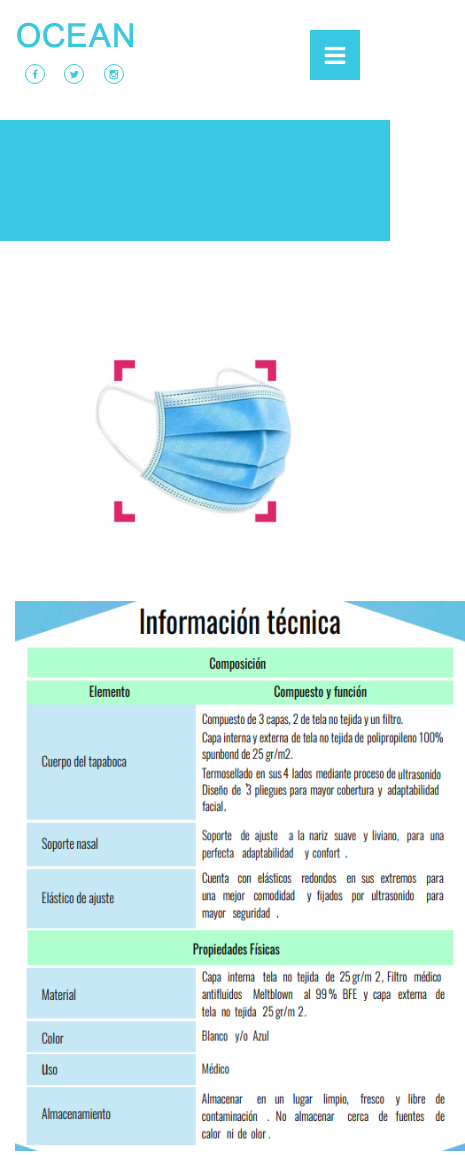
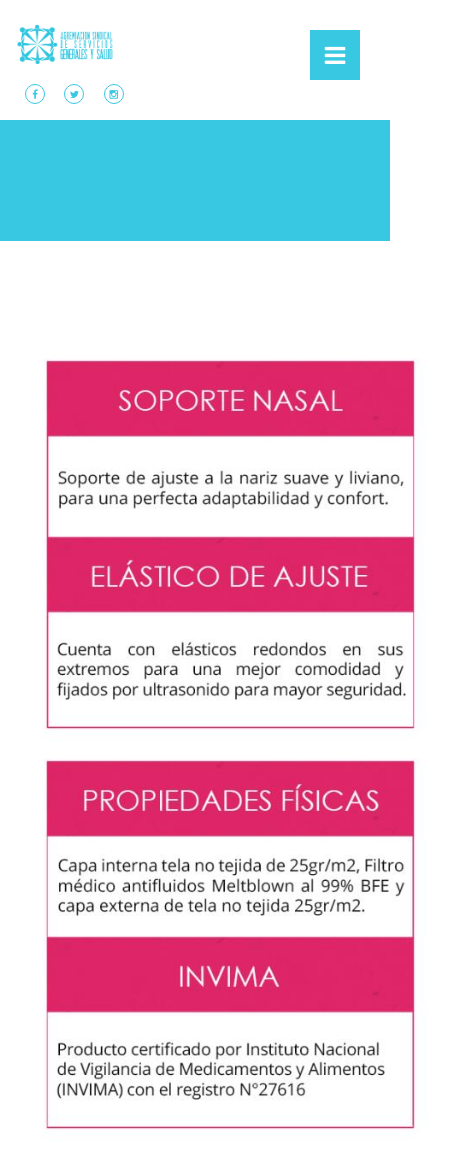
Before and after one commit to Gergash/TapabocasJ, a plain HTML site: page pagina_jorge/index.html in a window 390 px wide. Shown: the top 1155 px of the page, 465 px wide, since content can reach past the window. Drawn offline with nearby package versions, Linux system fonts and the light colour scheme.

Commit message:
cambios en el responsive

```diff
--- a/pagina_jorge/css/templatemo_style.css
+++ b/pagina_jorge/css/templatemo_style.css
@@ -188,6 +188,10 @@ label {
   }
 }
 /* ==========================================================================
+    Sliders
+   ========================================================================== */
+
+/* ==========================================================================
     Structure & Defaults
    ========================================================================== */
 html,
@@ -369,6 +373,7 @@ a#mobile_menu {
   margin-top: 120px;
   position: relative;
   z-index: 12;
+
 }
 .top-c .topc-img {
   margin-top: 60px;
--- a/pagina_jorge/index.html
+++ b/pagina_jorge/index.html
@@ -56,7 +56,7 @@
                 <div class="menu-holder">
                     <div class="col-md-3 col-sm-2 logo">
                         <a href="#" title="templatemo 420 ocean">
-                            <img src="images/templatemo-logo.png" alt="templatemo 420 ocean">
+                            <img src="images/AGREMIACION.png" alt="logo" height="50" width="100">
                         </a>
                     </div>
                     <div class="col-md-7 col-sm-8">
@@ -154,20 +154,30 @@
             <div class="row">
                 <div class="col-md-6">
                     <div class="col-md-5 col-xs-12 text-center">
-                        <img src="images/tapabocas4.jpg" alt="" width="200" height="200">
+
                     </div>
-                    <div class="product-content col-md-7 col-xs-12">
-                        <h3>Ordena el tuyo</h3>
-                        <span>Y protegete</span>
-                    </div>
-                </div> <!-- .col-md-6 -->
-                <div class="col-md-6">
-                    <div class="product-content col-md-7 col-xs-12">
-                       <img src="images/info_bocas.png" width="450" height="550">
+                     <div class="col-md-5 col-xs-12 text-center">
+
                     </div>
                     <div class="col-md-5 col-xs-12 text-center">
 
                     </div>
+                    <div class="col-md-5 col-xs-12 text-center">
+
+                    </div>
+                    <div class="col-md-5 col-xs-12 text-center">
+                       <img src="images/info1.jpg" height="400" width="400">
+                    </div>
+
+
+                </div> <!-- .col-md-6 -->
+                <div class="col-md-6">
+                    <div class="product-content col-md-7 col-xs-12">
+                      <div class="col-md-5 col-xs-12 text-center">
+                        <img src="images/info2.jpg" height="400" width="400">
+                      </div>
+                    </div>
+
                 </div> <!-- .col-md-6 -->
             </div>
         </div>
```
Also changed, not shown: pagina_jorge/images/AGREMIACION.png (added), pagina_jorge/images/ficha_tecnica.jpg (added), pagina_jorge/images/info1.jpg (added), pagina_jorge/images/info2.jpg (added), pagina_jorge/images/info3.jpg (added).
